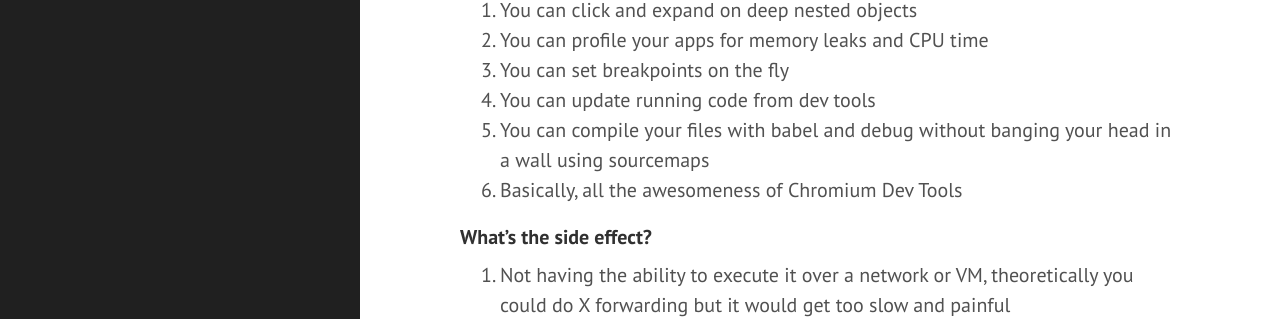
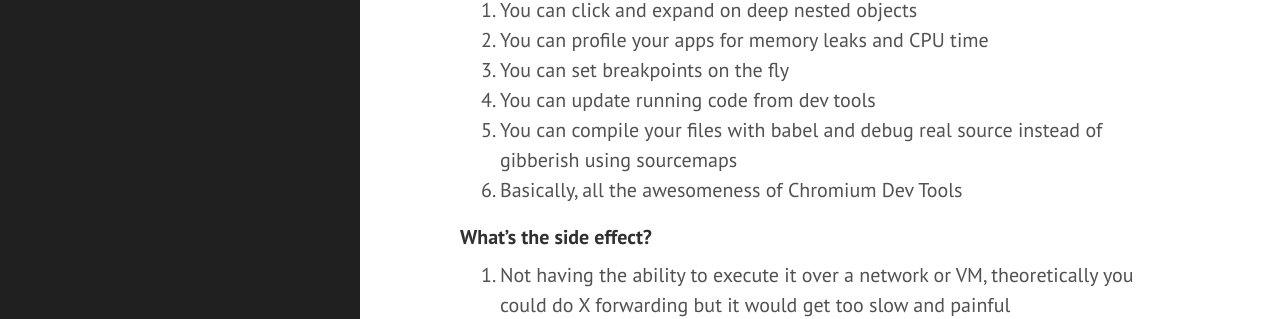
Before and after one commit to steelbrain/steelbrain.github.io, a Jekyll site: the page built from _posts/2016-04-15-how-i-debug-node-js.md, in a window 1280 px wide and 900 px high, scrolled down 1374 px. Shown: the part 143-462 px from the top of the window. Built offline with Jekyll 4.4.1, drawn with Linux system fonts in a browser that asks for light colours; comment, search, counter and statistics services are not loaded.

Commit message:
:art: Improve a pro fact in 'How I debug Node.js'

```diff
--- a/_posts/2016-04-15-how-i-debug-node-js.md
+++ b/_posts/2016-04-15-how-i-debug-node-js.md
@@ -55,7 +55,7 @@ denode `which browserify`
 0. You can profile your apps for memory leaks and CPU time
 0. You can set breakpoints on the fly
 0. You can update running code from dev tools
-0. You can compile your files with babel and debug without banging your head in a wall using sourcemaps
+0. You can compile your files with babel and debug real source instead of gibberish using sourcemaps
 0. Basically, all the awesomeness of Chromium Dev Tools
 
 #### What's the side effect?
```
